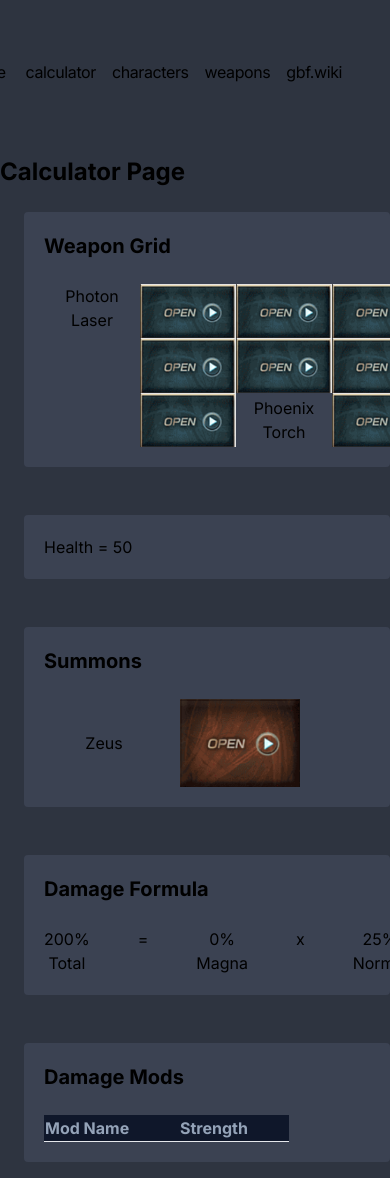
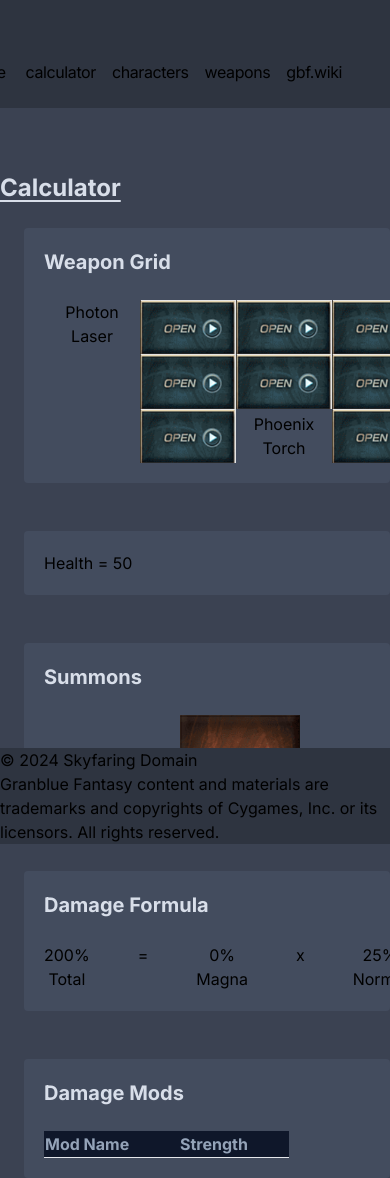
Before and after one commit to miiwo/granblue_front, a Next.js app: page /calc in a window 390 px wide. Shown: the top 1178 px of the page. Built offline with nearby package versions, Linux system fonts and the light colour scheme.

Commit message:
Add white text to global css

```diff
--- a/src/app/calc/page.tsx
+++ b/src/app/calc/page.tsx
@@ -19,29 +19,29 @@ export default function CalculatorPage({ searchParams }: SearchParamProps) {
     return (
         <div>
             <GBFWeaponGridContextProvider>
-            <h1 className="font-bold text-2xl">Calculator Page</h1>
+            <h1 className="font-bold text-2xl text-nordwhite underline underline-offset-4">Calculator</h1>
                 <div className="pl-6">
-                    <div className="mt-6 mb-12 bg-nordone rounded px-5 py-5">
-                        <h2 className="font-bold text-xl mb-6">Weapon Grid</h2>
+                    <div className="mt-6 mb-12 bg-nordtwo rounded px-5 py-5">
+                        <h2 className="font-bold text-xl mb-6 text-nordwhite">Weapon Grid</h2>
                         <WeaponGrid />
                     </div>
 
-                    <div className="my-12 bg-nordone rounded px-5 py-5">
+                    <div className="my-12 bg-nordtwo rounded px-5 py-5">
                         <GBFSlider initialVal={50} />
                     </div>
 
-                    <div className="my-12 bg-nordone rounded px-5 py-5">
-                        <h2 className="font-bold text-xl mb-6">Summons</h2>
+                    <div className="my-12 bg-nordtwo rounded px-5 py-5">
+                        <h2 className="font-bold text-xl mb-6 text-nordwhite">Summons</h2>
                         <SummonGrid />
                     </div>
 
-                    <div className="my-12 bg-nordone rounded px-5 py-5">
-                        <h2 className="font-bold text-xl mb-6">Damage Formula</h2>
+                    <div className="my-12 bg-nordtwo rounded px-5 py-5">
+                        <h2 className="font-bold text-xl mb-6 text-nordwhite">Damage Formula</h2>
                         <DMGFormula />
                     </div>
 
-                    <div className="bg-nordone rounded px-5 py-5">
-                        <h2 className="font-bold text-xl mb-6">Damage Mods</h2>
+                    <div className="bg-nordtwo rounded px-5 py-5">
+                        <h2 className="font-bold text-xl mb-6 text-nordwhite">Damage Mods</h2>
                         <ActiveModTable />
                     </div>
 
--- a/src/app/components/nav.tsx
+++ b/src/app/components/nav.tsx
@@ -26,7 +26,7 @@ const navDirection = navDirectionRight
 export function Navbar() {
   return (
     <aside className="-ml-[8px] mb-16 tracking-tight">
-      <div className="lg:sticky lg:top-20">
+      <div className="lg:sticky lg:top-20 bg-nordzero pb-4">
         <nav
           className={`flex flex-row items-end relative ${navDirection} px-0 pb-0 pt-3 fade md:overflow-auto scroll-pr-6 md:relative`}
           id="nav"
@@ -38,7 +38,7 @@ export function Navbar() {
                 <Link
                   key={path}
                   href={path}
-                  className="transition-all hover:text-neutral-800 dark:hover:text-neutral-200 flex align-middle relative py-1 px-2 m-1"
+                  className="transition-all hover:text-neutral-200 dark:hover:text-neutral-400 flex align-middle relative py-1 px-2 m-1"
                 >
                   {name}
                 </Link>
--- a/src/app/globals.css
+++ b/src/app/globals.css
@@ -6,9 +6,10 @@
   --foreground-rgb: 0, 0, 0;
   --background-start-rgb: 214, 219, 220;
   --background-end-rgb: 255, 255, 255;
-  --bg-color: 46 52 64; /* nord 0*/
-  --fg-color: 59 66 82; /* nord 1 */
-  --nord-color: 67 76 94; /* nord 2 */
+  --nordzero: 46 52 64; /* nord 0*/
+  --nordone: 59 66 82; /* nord 1 */
+  --nordtwo: 67 76 94; /* nord 2 */
+  --nordfour: 216 222 233; /* nord 4*/
 }
 
 @media (prefers-color-scheme: dark) {
@@ -20,7 +21,7 @@
 }
 
 body {
-    background: rgb(var(--bg-color));
+    background: rgb(var(--nordone));
 }
 
 @layer utilities {
@@ -41,4 +42,8 @@ body {
     [&::-moz-range-thumb]:[transform:rotate(45deg)]
     [&::-moz-range-thumb]:[border-radius:0]
   }
+
+  body {
+    @apply dark:text-nordwhite
+  }
 }
--- a/src/app/layout.tsx
+++ b/src/app/layout.tsx
@@ -2,12 +2,13 @@ import type { Metadata } from "next";
 import { Inter } from "next/font/google";
 import "./globals.css";
 import { Navbar } from "./components/nav";
+import { Footer } from "./components/footer";
 
 const inter = Inter({ subsets: ["latin"] });
 
 export const metadata: Metadata = {
   title: "Skyfaring Domains",
-  description: "Generated by create next app",
+  description: "A GBF fan website with utilities to help play the game",
   icons: {
     icon: ['/grancypher/favicon.ico?v=4'],
     apple: ['/grancypher/apple-touch-icon.png?v=4'],
@@ -26,6 +27,7 @@ export default function RootLayout({
       <body className={inter.className}>
         <Navbar />
         {children}
+        <Footer />
       </body>
     </html>
   );
--- a/tailwind.config.ts
+++ b/tailwind.config.ts
@@ -14,7 +14,10 @@ const config: Config = {
           "conic-gradient(from 180deg at 50% 50%, var(--tw-gradient-stops))",
       },
       colors: {
-        'nordone': 'rgb(var(--fg-color))'
+        'nordzero': 'rgb(var(--nordzero))',
+        'nordone': 'rgb(var(--nordone))',
+        'nordtwo': 'rgb(var(--nordtwo))',
+        'nordwhite': 'rgb(var(--nordfour))',
       },
     },
   },
```
